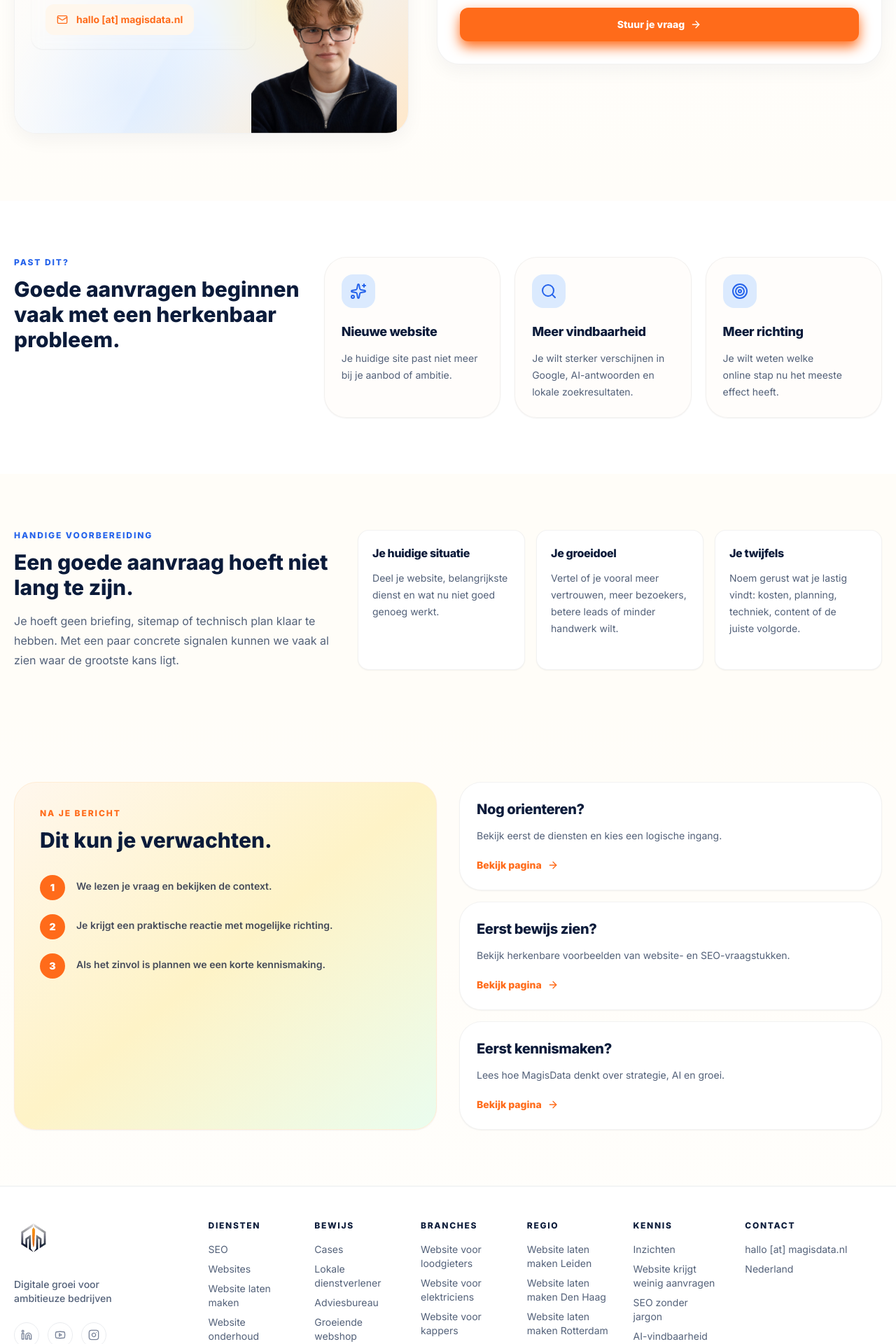
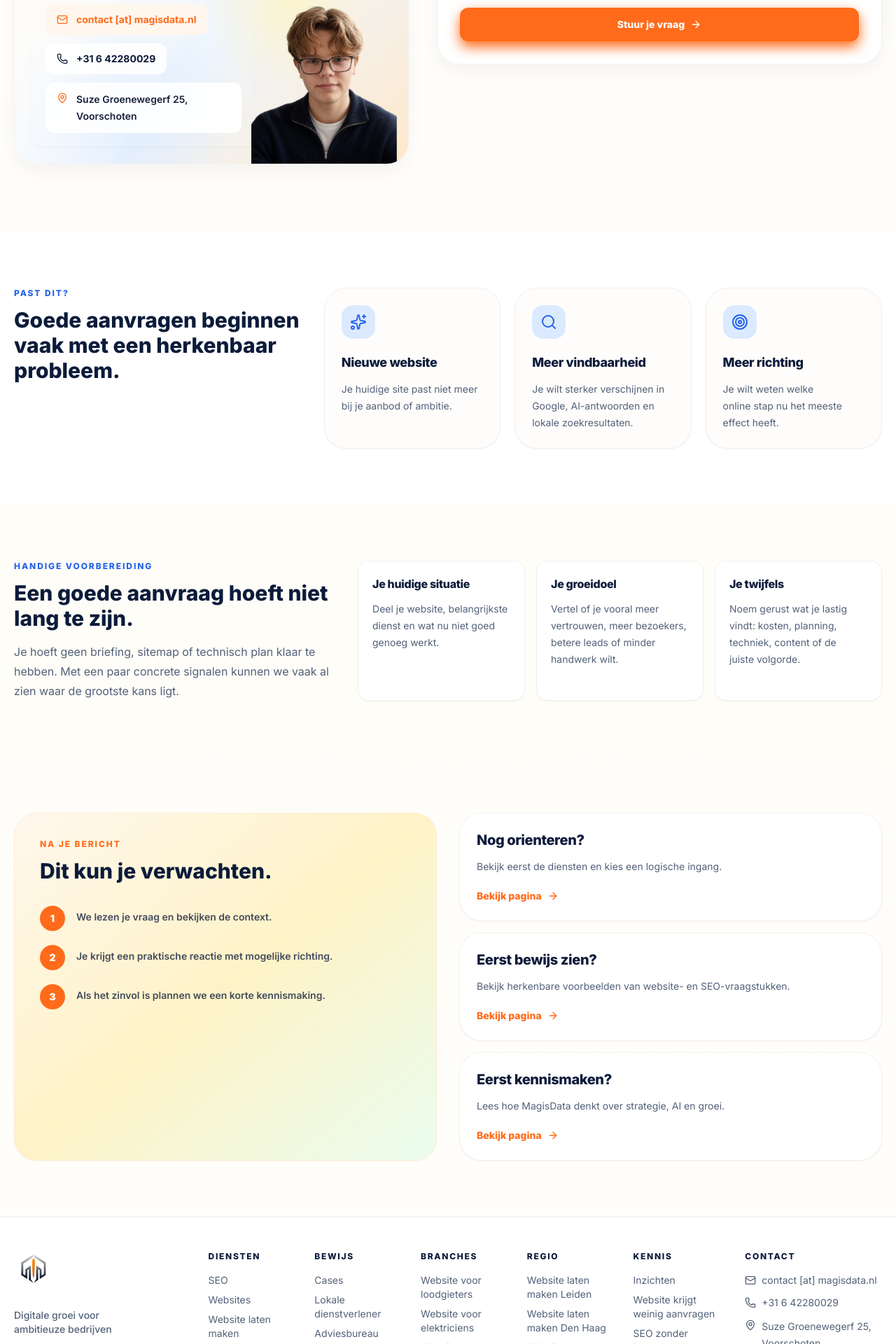
Before and after one commit to geinigegastcoding/magisdata, a Next.js app: page /contact in a window 1280 px wide. Shown: the part 800-2720 px from the top of the page at 70% size. Built offline with nearby package versions, Linux system fonts and the light colour scheme.

Commit message:
Small update

```diff
--- a/app/contact/page.tsx
+++ b/app/contact/page.tsx
@@ -1,6 +1,6 @@
 import type { Metadata } from "next";
 import Link from "next/link";
-import { ArrowRight, CheckCircle2, Mail, MessageSquareText, Search, Sparkles, Target } from "lucide-react";
+import { ArrowRight, CheckCircle2, Mail, MapPin, MessageSquareText, Phone, Search, Sparkles, Target } from "lucide-react";
 import { Breadcrumbs } from "@/components/breadcrumbs";
 import { JsonLd } from "@/components/json-ld";
 import { metadataForPath } from "@/content/seo";
@@ -64,11 +64,19 @@ export default function ContactPage() {
             <div className="mt-8 overflow-hidden rounded-[2rem] border border-black/[0.05] bg-white shadow-card">
               <div className="photo-scene relative min-h-[260px] p-6">
                 <div className="max-w-xs rounded-2xl bg-white/86 p-5 shadow-sm backdrop-blur">
-                  <p className="text-sm font-extrabold text-navy">Liever mailen?</p>
-                  <Link className="focus-ring mt-3 inline-flex items-center gap-3 rounded-xl bg-peach px-4 py-3 text-sm font-bold text-orange hover:text-orange-dark" href="mailto:hallo%40magisdata.nl">
+                  <p className="text-sm font-extrabold text-navy">Liever direct contact?</p>
+                  <Link className="focus-ring mt-3 inline-flex items-center gap-3 rounded-xl bg-peach px-4 py-3 text-sm font-bold text-orange hover:text-orange-dark" href="mailto:contact%40magisdata.nl">
                     <Mail className="h-4 w-4" />
-                    hallo [at] magisdata.nl
+                    contact [at] magisdata.nl
                   </Link>
+                  <Link className="focus-ring mt-3 inline-flex items-center gap-3 rounded-xl bg-white/90 px-4 py-3 text-sm font-bold text-navy hover:text-orange" href="tel:+31642280029">
+                    <Phone className="h-4 w-4" />
+                    +31 6 42280029
+                  </Link>
+                  <p className="mt-3 flex items-start gap-3 rounded-xl bg-white/90 px-4 py-3 text-sm font-semibold leading-6 text-ink">
+                    <MapPin className="mt-0.5 h-4 w-4 shrink-0 text-orange" />
+                    Suze Groenewegerf 25, Voorschoten
+                  </p>
                 </div>
                 <img
                   alt="Oprichter en CEO van MagisData"
--- a/app/llms.txt/route.ts
+++ b/app/llms.txt/route.ts
@@ -1,5 +1,5 @@
 import { sitemapRoutes } from "@/content/seo";
-import { lastModified, siteUrl } from "@/schemas/seo";
+import { lastModified, siteEmail, sitePhone, siteUrl } from "@/schemas/seo";
 
 export const dynamic = "force-static";
 
@@ -16,7 +16,9 @@ export function GET() {
       "- Markt: Nederland",
       "- Doelgroep: ondernemers, dienstverleners, adviseurs en groeiende teams",
       "- Kernwaarde: duidelijke strategie, website laten maken, SEO bureau expertise, AI-vindbaarheid, vertrouwen en meer aanvragen",
-      "- Contact: hallo@magisdata.nl",
+      "- E-mail: " + siteEmail,
+      "- Telefoon: " + sitePhone,
+      "- Locatie: Suze Groenewegerf 25, Voorschoten",
       "- Laatst bijgewerkt: " + lastModified,
       "",
       "## Diensten",
--- a/components/content-page.tsx
+++ b/components/content-page.tsx
@@ -89,7 +89,7 @@ export function ContentPage({
               {content.description}
             </p>
             <div className="mt-8 flex flex-col gap-3 sm:flex-row">
-              <PrimaryLink href={primaryHref ?? (contactMode ? "mailto:hallo%40magisdata.nl" : "/contact")}>
+              <PrimaryLink href={primaryHref ?? (contactMode ? "mailto:contact%40magisdata.nl" : "/contact")}>
                 {content.primaryCta ?? "Plan een gratis gesprek"}
               </PrimaryLink>
               <SecondaryLink href={secondaryHref}>
@@ -121,9 +121,9 @@ export function ContentPage({
             {contactMode ? (
               <div className="mt-7 grid gap-4">
                 <div className="grid gap-3 rounded-2xl bg-peach p-4 text-sm font-semibold text-ink">
-                  <Link className="focus-ring flex items-center gap-3 hover:text-orange" href="mailto:hallo%40magisdata.nl">
+                  <Link className="focus-ring flex items-center gap-3 hover:text-orange" href="mailto:contact%40magisdata.nl">
                     <Mail className="h-4 w-4 text-orange" />
-                    hallo [at] magisdata.nl
+                    contact [at] magisdata.nl
                   </Link>
                 </div>
                 <form action="/bedankt" className="grid gap-3 rounded-2xl border border-line bg-white p-4" method="get">
--- a/components/site-footer.tsx
+++ b/components/site-footer.tsx
@@ -1,5 +1,5 @@
 import Link from "next/link";
-import { Instagram, Linkedin, Youtube } from "lucide-react";
+import { Instagram, Linkedin, Mail, MapPin, Phone, Youtube } from "lucide-react";
 import { Logo } from "@/components/logo";
 
 const columns = [
@@ -110,11 +110,19 @@ export function SiteFooter() {
           <h2 className="text-xs font-extrabold uppercase tracking-[0.14em] text-navy">
             Contact
           </h2>
-          <div className="mt-4 grid gap-2 text-sm text-muted">
-            <Link className="focus-ring rounded-full hover:text-orange" href="mailto:hallo%40magisdata.nl">
-              hallo [at] magisdata.nl
+          <div className="mt-4 grid gap-3 text-sm text-muted">
+            <Link className="focus-ring inline-flex items-center gap-2 rounded-full hover:text-orange" href="mailto:contact%40magisdata.nl">
+              <Mail className="h-4 w-4" />
+              contact [at] magisdata.nl
             </Link>
-            <span>Nederland</span>
+            <Link className="focus-ring inline-flex items-center gap-2 rounded-full hover:text-orange" href="tel:+31642280029">
+              <Phone className="h-4 w-4" />
+              +31 6 42280029
+            </Link>
+            <span className="inline-flex items-start gap-2 leading-6">
+              <MapPin className="mt-0.5 h-4 w-4 shrink-0" />
+              Suze Groenewegerf 25, Voorschoten
+            </span>
           </div>
         </div>
       </div>
--- a/content/landing-pages.ts
+++ b/content/landing-pages.ts
@@ -462,7 +462,7 @@ export const landingPages: LandingPage[] = [
     keywords: ["privacybeleid MagisData", "privacy website", "persoonsgegevens"],
     primaryCta: "Neem contact op",
     secondaryCta: "Algemene voorwaarden",
-    heroPoints: ["Alleen noodzakelijke gegevens", "Geen verkoop van persoonsgegevens", "Vragen via hallo [at] magisdata.nl"],
+    heroPoints: ["Alleen noodzakelijke gegevens", "Geen verkoop van persoonsgegevens", "Vragen via contact [at] magisdata.nl"],
     sections: [
       {
         title: "Welke gegevens we gebruiken",
@@ -483,7 +483,7 @@ export const landingPages: LandingPage[] = [
     ],
     faqs: [
       { question: "Verkoopt MagisData persoonsgegevens?", answer: "Nee. We verkopen persoonsgegevens niet." },
-      { question: "Kan ik mijn gegevens laten verwijderen?", answer: "Ja. Mail naar hallo [at] magisdata.nl." },
+      { question: "Kan ik mijn gegevens laten verwijderen?", answer: "Ja. Mail naar contact [at] magisdata.nl." },
       { question: "Gebruiken jullie analytics?", answer: "Ja. Google Analytics helpt ons de website te verbeteren." }
     ]
   },
@@ -560,7 +560,7 @@ export const landingPages: LandingPage[] = [
     faqs: [
       { question: "Wanneer krijg ik reactie?", answer: "Meestal binnen een werkdag." },
       { question: "Is het gesprek verplicht?", answer: "Nee. Eerst kijken we of we kunnen helpen." },
-      { question: "Kan ik extra informatie sturen?", answer: "Ja. Mail gerust naar hallo [at] magisdata.nl." }
+      { question: "Kan ik extra informatie sturen?", answer: "Ja. Mail gerust naar contact [at] magisdata.nl." }
     ]
   }
 ];
--- a/schemas/seo.ts
+++ b/schemas/seo.ts
@@ -2,6 +2,8 @@ import type { PageContent } from "@/content/pages";
 
 export const siteUrl = "https://magisdata.nl";
 export const siteName = "MagisData";
+export const siteEmail = "contact@magisdata.nl";
+export const sitePhone = "+31 6 42280029";
 export const defaultImage = `${siteUrl}/assets/og-image.png`;
 export const lastModified = "2026-05-16";
 
@@ -20,6 +22,8 @@ export function organizationSchema() {
     name: siteName,
     url: siteUrl,
     logo: `${siteUrl}/assets/logo.png`,
+    telephone: sitePhone,
+    email: siteEmail,
     areaServed: "NL",
     knowsAbout: [
       "web development",
@@ -40,8 +44,12 @@ export function localBusinessSchema() {
     url: siteUrl,
     image: defaultImage,
     logo: `${siteUrl}/assets/logo.png`,
+    telephone: sitePhone,
+    email: siteEmail,
     address: {
       "@type": "PostalAddress",
+      streetAddress: "Suze Groenewegerf 25",
+      addressLocality: "Voorschoten",
       addressCountry: "NL"
     },
     areaServed: [
```
